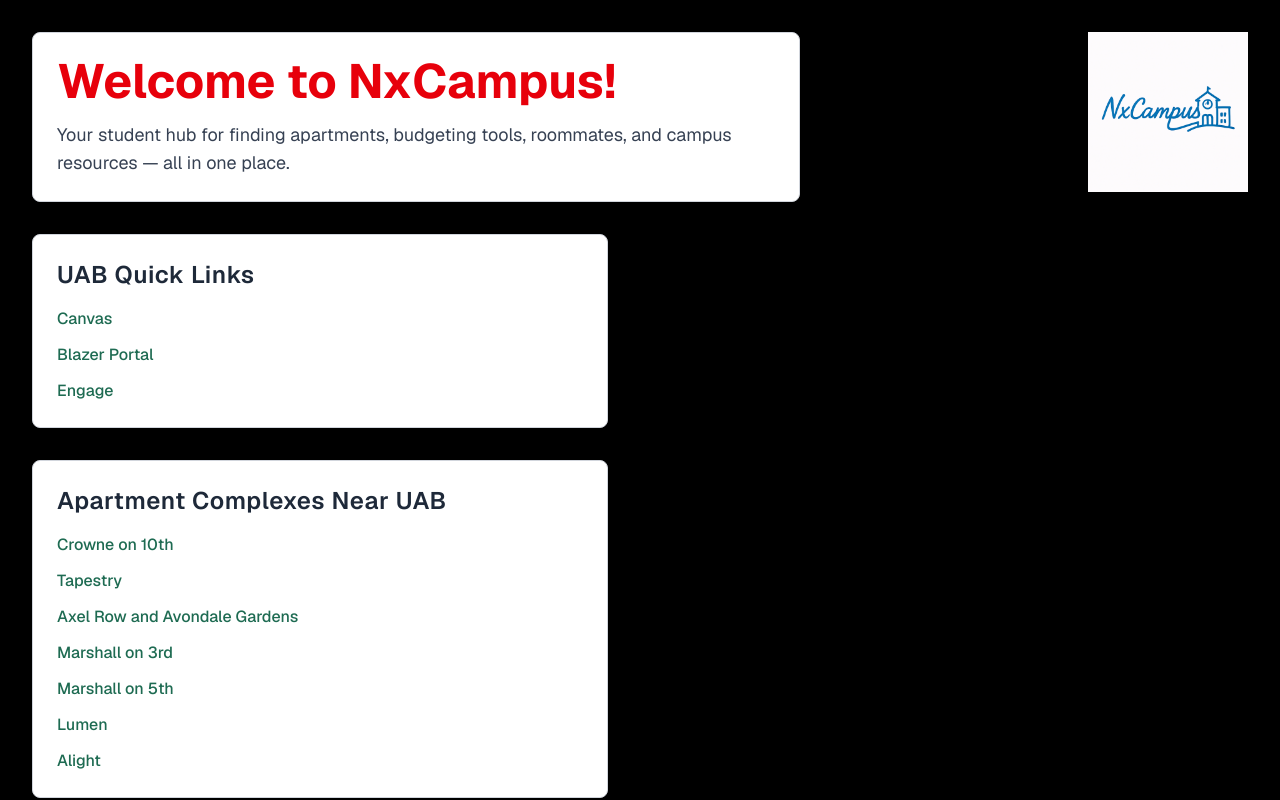
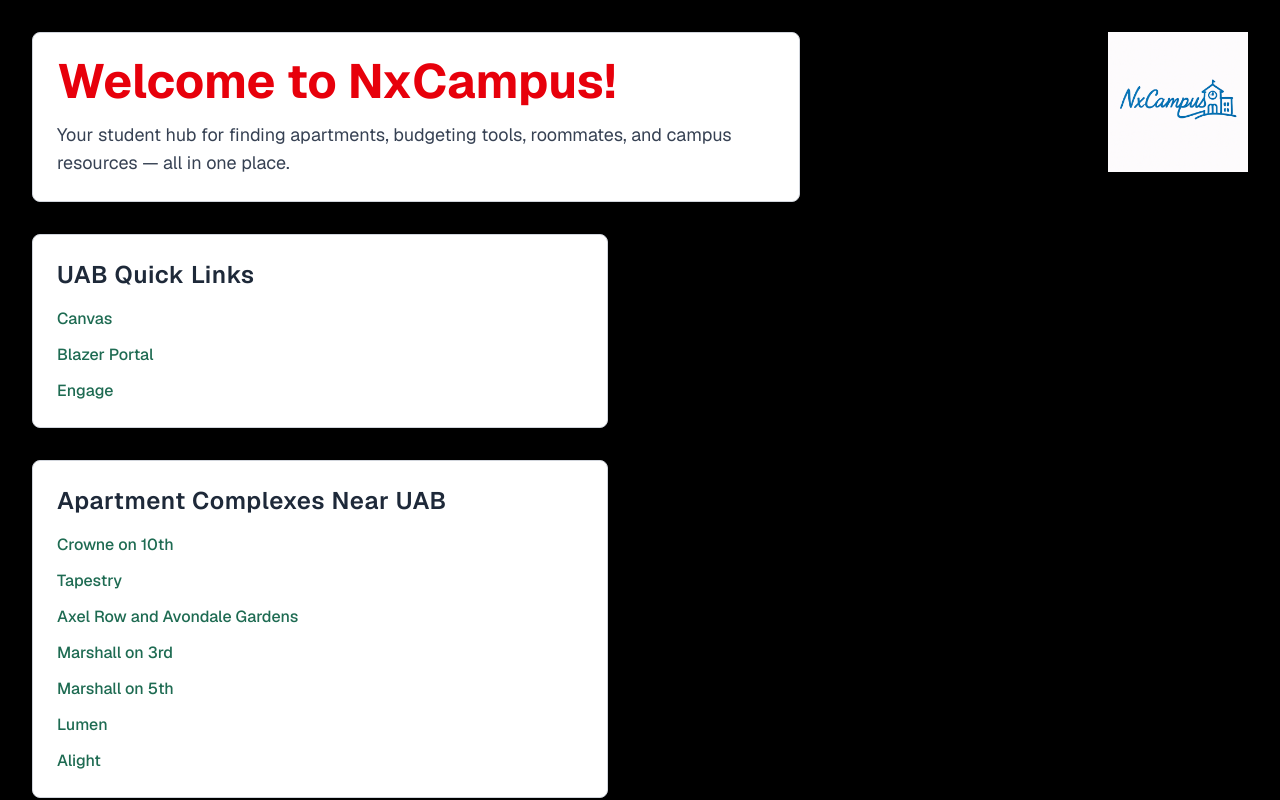
Before and after one commit to nesans24/nxcampus, a Next.js app: page / in a window 1280 px wide. Shown: the top 800 px of the page. Built offline with nearby package versions, Linux system fonts and the light colour scheme.

Commit message:
Update logo with transparency

```diff
--- a/src/app/page.js
+++ b/src/app/page.js
@@ -7,10 +7,10 @@
         <Image
           src="/nxcampus-logo.png"
           alt="NxCampus Logo"
-          width={160
+          width={140
 
           }
-          height={170
+          height={140
           }
           className="shadow-lg bg-transparent"
           style={{ backgroundColor: "transparent" }}
```
